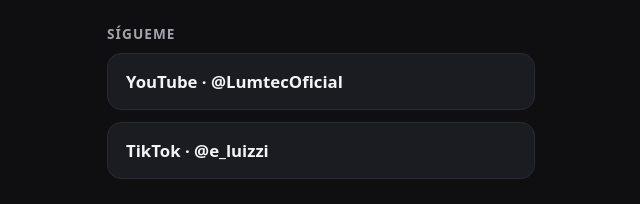
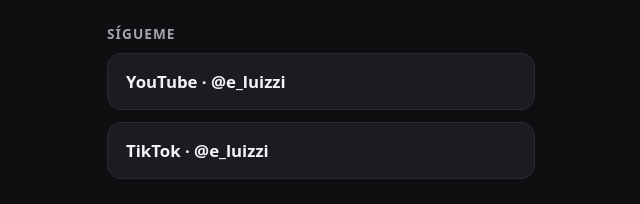
Before and after one commit to ELuiZzi/ELuiZzi.github.io, a plain HTML site: page index.html in a window 1280 px wide. Shown: the part 376-580 px from the top of the page, 319-959 px from the left. Drawn offline with Linux system fonts and the light colour scheme.

Commit message:
YouTube: nuevo @e_luizzi
Co-Authored-By: Claude Opus 5.5 <noreply@anthropic.com>

```diff
--- a/index.html
+++ b/index.html
@@ -38,7 +38,7 @@
   </a>
 
   <h2>Sígueme</h2>
-  <a class="btn" href="https://www.youtube.com/@LumtecOficial"><strong>YouTube · @LumtecOficial</strong></a>
+  <a class="btn" href="https://www.youtube.com/@e_luizzi"><strong>YouTube · @e_luizzi</strong></a>
   <a class="btn" href="https://www.tiktok.com/@e_luizzi"><strong>TikTok · @e_luizzi</strong></a>
 
   <p class="aviso">Las apps son gratis y de código abierto. Descárgalas solo desde estos enlaces: si alguien te ofrece "Impala Pro" o un instalador por otro lado, no es mío. En Android te va a pedir permiso para instalar apps de fuera de Play Store; es normal en apps que no están en la tienda.</p>
```
